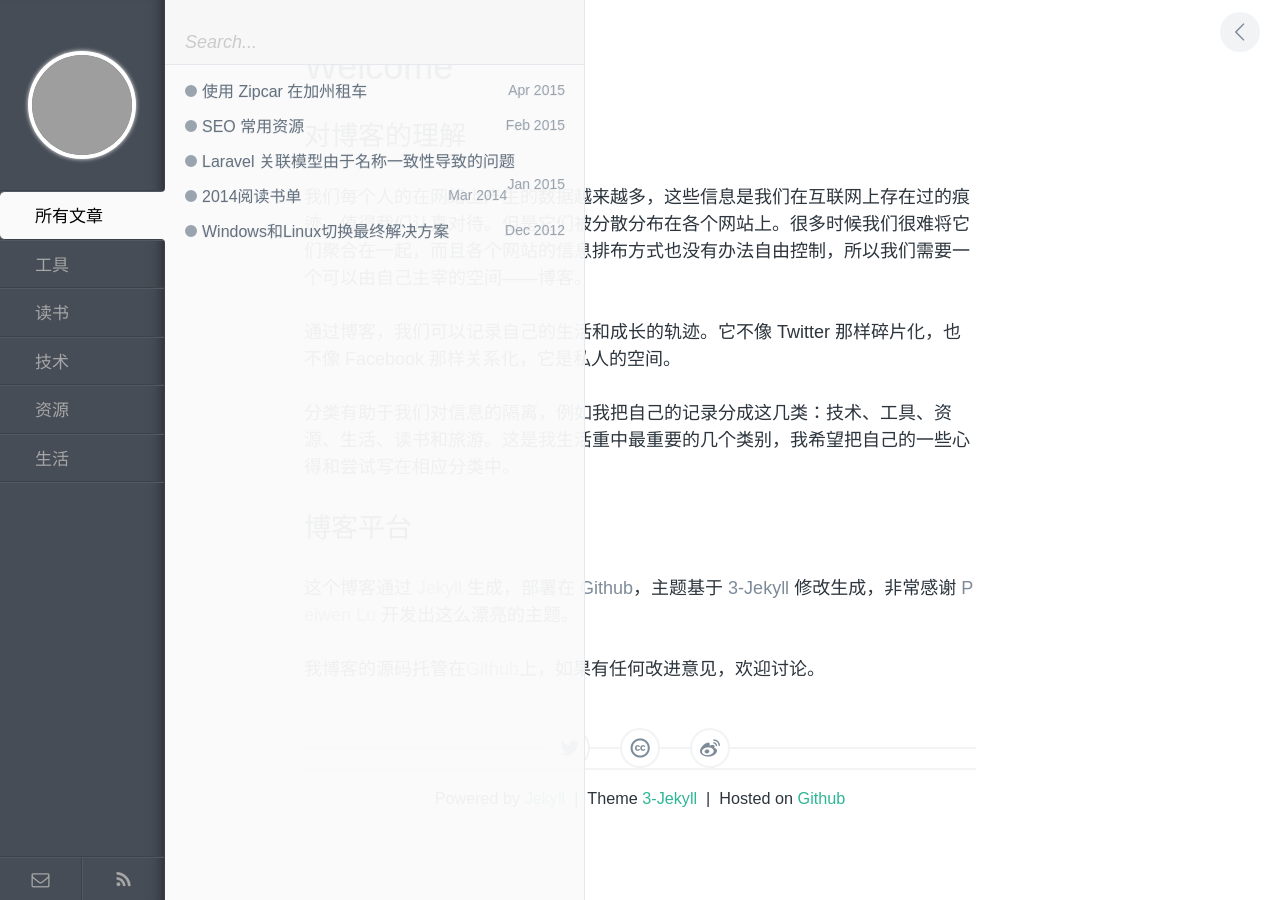
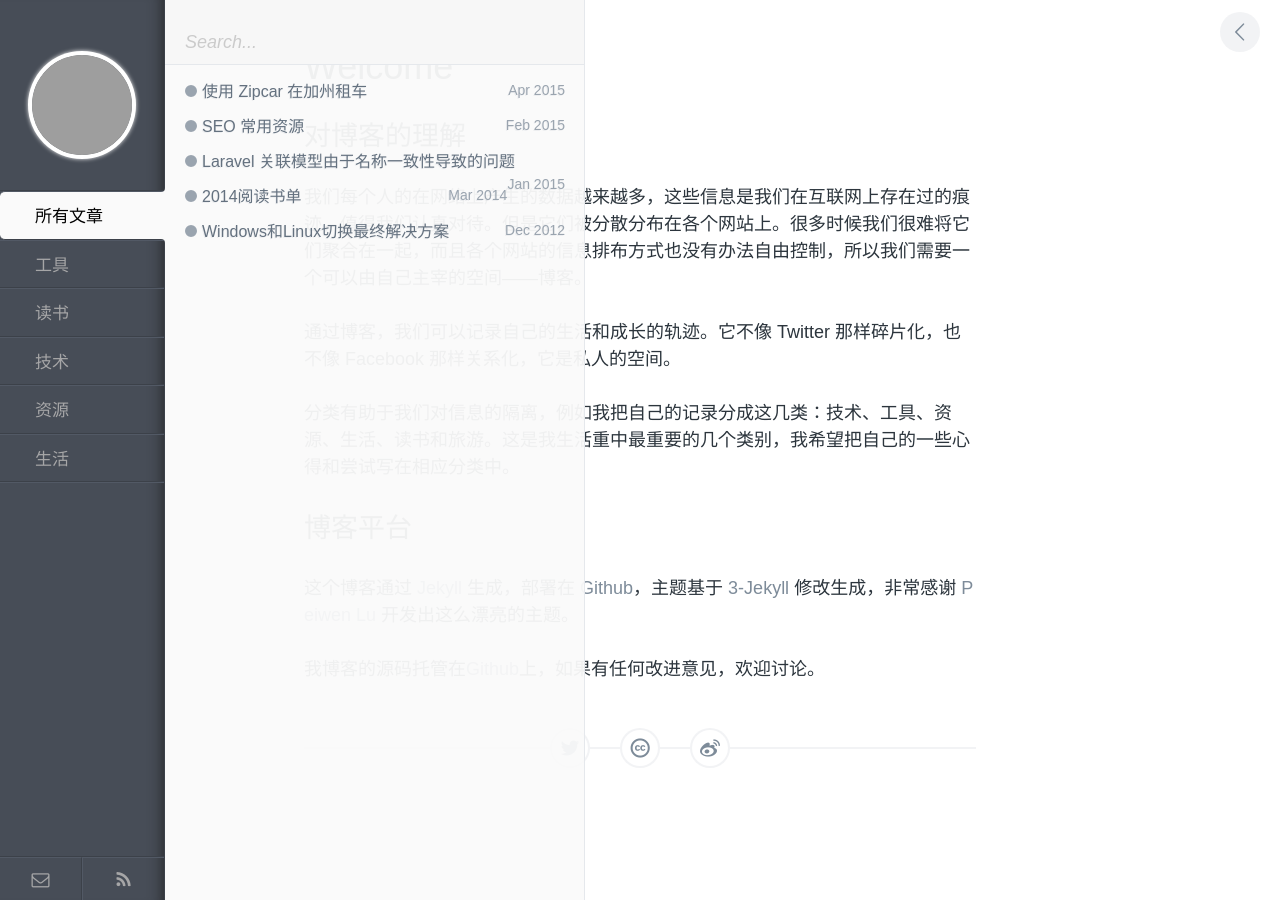
Before and after one commit to duduool/duduool.github.io, a Jekyll site: the page built from index.md, in a window 1280 px wide. Built offline with Jekyll 4.4.1, drawn with Linux system fonts in a browser that asks for light colours; grey boxes are pictures that could not be loaded.

Commit message:
Signed-off-by: qiaox <qiaox@QIAOX-PC.500wan.com>

```diff
--- a/_includes/copyright.html
+++ /dev/null
@@ -1 +0,0 @@
-<p id="copyright">Powered by <a href="http://jekyllrb.com" target="_blank">Jekyll</a>&nbsp;&nbsp;|&nbsp;&nbsp;Theme <a href="https://github.com/P233/3-Jekyll" target="_blank">3-Jekyll</a>&nbsp;&nbsp;|&nbsp;&nbsp;Hosted on <a href="https://pages.github.com" target="_blank">Github</a></p>
--- a/_layouts/base.html
+++ b/_layouts/base.html
@@ -8,7 +8,6 @@
     <div id="post">
       <div id="pjax">
         {{ content }}
-        {% include copyright.html %}
       </div> <!-- end #pjax -->
 
       <div id="post__toc-trigger">
```
